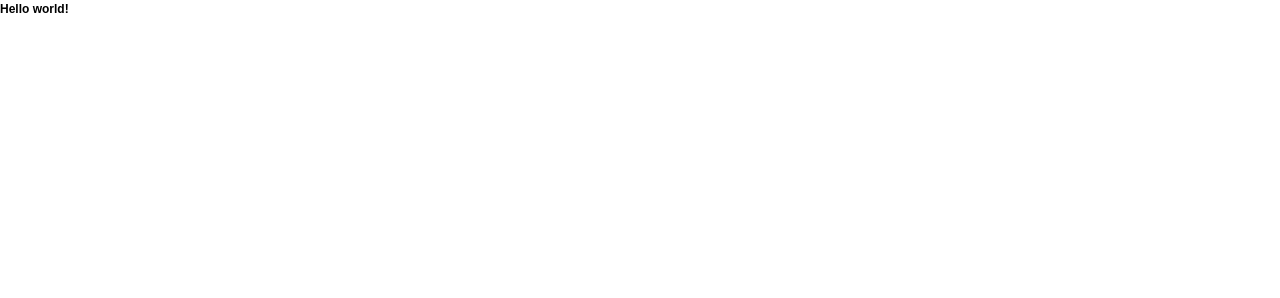
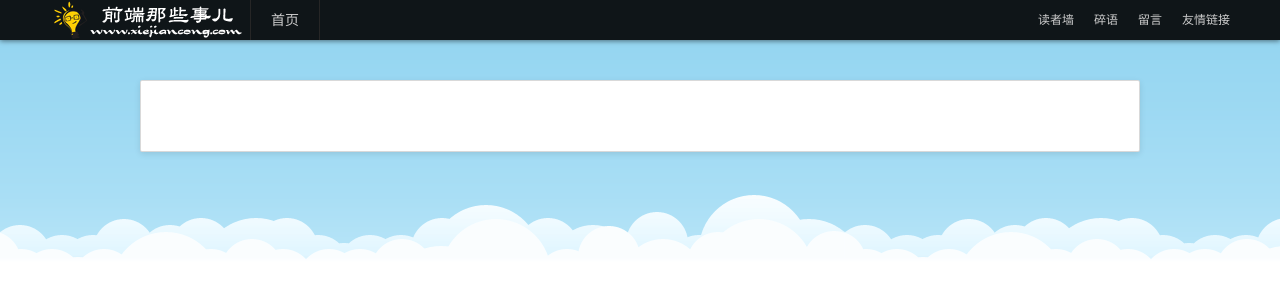
Before and after one commit to Jimco/note, a plain HTML site: page index.html in a window 1280 px wide. Shown: the top 298 px of the page. Drawn offline with Linux system fonts and the light colour scheme.

Commit message:
更新 index

```diff
--- a/index.html
+++ b/index.html
@@ -9,9 +9,23 @@
   <meta name="description" content="记录前端开发的那些事儿！" />
   <link rel="stylesheet" href="static/style/index.css" />
   <script src="script/jquery-1.8.0.min.js"></script>
+  <script src="script/posfix.js"></script>
 </head>
-<body>
-  <h1>Hello world!</h1>
-
+<body style="height:2000px;">
+  <div id="header-frame" data-fix="posfix">
+    <div id="header">
+      <div><a id="logo" href="http://www.xiejiancong.com" title="前端那些事儿 - 记录前端开发的那些事儿！">前端那些事儿 - 记录前端开发的那些事儿！</a></div>
+      <ul id="menu">
+        <li><a href="http://www.xiejiancong.com">首页</a></li>
+      </ul>
+      <ul id="nav">
+        <li><a href="http://www.xiejiancong.com/readerwall/">读者墙</a></li>
+        <li><a href="http://www.xiejiancong.com/t/">碎语</a></li>
+        <li><a href="http://www.xiejiancong.com/guestbook/">留言</a></li>
+        <li><a href="http://www.xiejiancong.com/links/">友情链接</a></li>
+      </ul>
+    </div>
+  </div>
+  <div class="wrap"></div>
 </body>
 </html>
--- a/static/style/index.css
+++ b/static/style/index.css
@@ -2,6 +2,7 @@
 /* Reset */
 body,h1,h2,h3,h4,h5,h6,blockquote,p,pre,dl,dd,ol,ul,caption,th,td,form,fieldset,legend,input,button,textarea,address{margin:0;padding:0;}
 body,button,input,select,textarea{font: 12px/1.5 microsoft yahei,Arial,tahoma, Srial, helvetica, sans-serif;}
+body{background:#fff url(../images/background.png) repeat-x fixed;}
 h1,h2,h3,h4,h5,h6{font-size:100%;}
 em{font-style:normal;}
 ul,ol,li,dl,dt,dd{list-style:none;}
@@ -18,3 +19,19 @@ article, aside, details, figcaption, figure,
 footer, header, hgroup, menu, nav, section {display: block;}
 blockquote, q {quotes: none;}
 blockquote:before, blockquote:after,q:before, q:after {content: '';content: none;}
+
+/* Header */
+#header-frame {background:#000;background:rgba(0,0,0,.9);height:40px;text-align:left;padding:0 10px;box-shadow:0 1px 5px rgba(0,0,0,.5);left:0;right:0;z-index:9999;}
+#header{width:1200px;margin:0 auto;position:relative;}
+#logo{width:200px;height:40px;position:absolute;left:10px;background:url(../images/logo.png) no-repeat;text-indent:-9999px;overflow:hidden;}
+#menu{position:absolute;left:210px;border-left:1px solid #262626;height:40px;}
+#menu li{float:left;border-right:1px solid #262626;height:40px;}
+#menu a {display:inline-block;height:40px;line-height:40px;font-size:14px;text-align:center;padding:0 20px;text-shadow:none;color:#ccc;}
+#menu a:hover {color:#fff;background-color:#202020;}
+#nav {position:absolute;right:0;}
+#nav li {float:left;height:40px;line-height:40px;padding:0 10px;}
+#nav a{display:block;text-shadow:none;color:#ccc;}
+#nav a:hover{color:#fff;}
+
+/* Main */
+.wrap{margin:80px auto 0;_margin-top:40px;padding:20px 16px 50px;width:966px;background:#fff;box-shadow: 0 2px 6px rgba(0, 0, 0, .1);border: 1px solid #d9d9d9\9;border: 1px solid rgba(128, 128, 128, .3);border-radius:2px;}
```
Also changed, not shown: static/images/background.png (added), static/images/logo.png (added).
